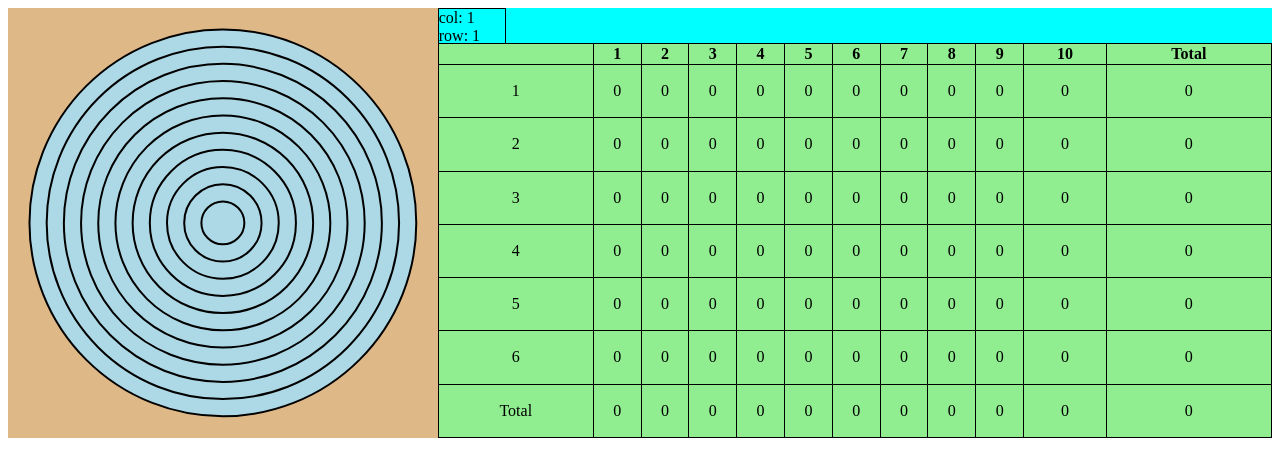
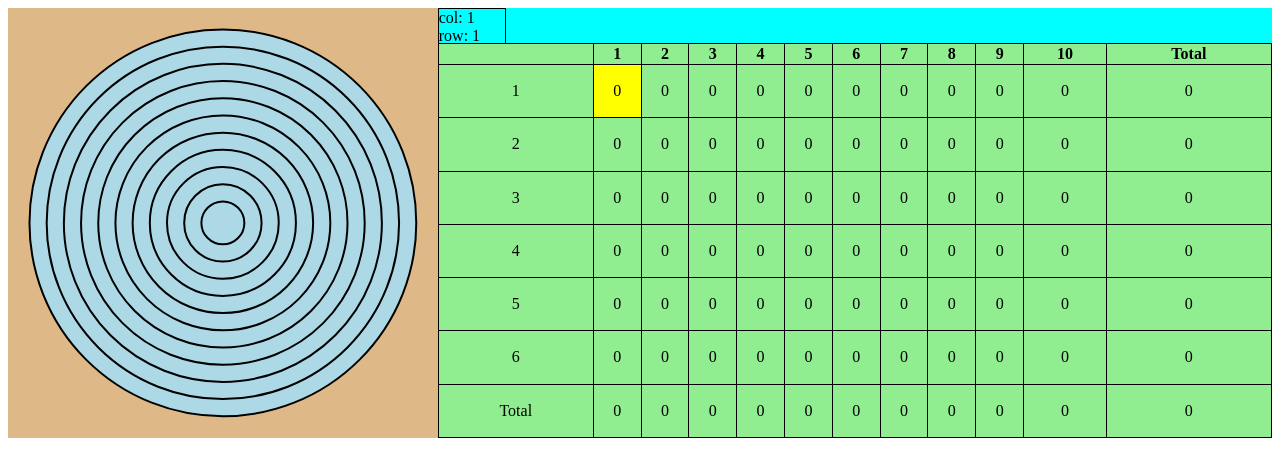
Before and after one commit to konbraphat51/Marksman, a Vue app: page / in a window 1280 px wide. Shown: the top 476 px of the page. Built offline with nearby package versions, Linux system fonts and the light colour scheme.

Commit message:
highlight selected cell

```diff
--- a/src/App.vue
+++ b/src/App.vue
@@ -12,8 +12,8 @@
 					:dataShot="dataShot"
 					:rows="rows"
 					:cols="cols"
-					@update:rowSelected="(val) => (rowSelected = val)"
-					@update:colSelected="(val) => (colSelected = val)"
+					v-model:rowSelected="rowSelected"
+					v-model:colSelected="colSelected"
 				/>
 			</div>
 		</div>
--- a/src/components/ScoreTable.vue
+++ b/src/components/ScoreTable.vue
@@ -19,6 +19,9 @@
 							$emit('update:rowSelected', rowIndex),
 								$emit('update:colSelected', colIndex)
 						"
+						:class="{
+							selected: rowIndex === rowSelected && colIndex === colSelected,
+						}"
 					>
 						0
 					</td>
@@ -28,6 +31,9 @@
 							$emit('update:rowSelected', rowIndex),
 								$emit('update:colSelected', -1)
 						"
+						:class="{
+							selected: rowIndex === rowSelected && colSelected === -1,
+						}"
 					>
 						0
 					</td>
@@ -42,6 +48,9 @@
 							$emit('update:rowSelected', -1),
 								$emit('update:colSelected', colIndex)
 						"
+						:class="{
+							selected: rowSelected === -1 && colSelected === colIndex,
+						}"
 					>
 						0
 					</td>
@@ -50,6 +59,9 @@
 						@click="
 							$emit('update:rowSelected', -1), $emit('update:colSelected', -1)
 						"
+						:class="{
+							selected: rowSelected === -1 && colSelected === -1,
+						}"
 					>
 						0
 					</td>
@@ -66,6 +78,8 @@ export default {
 		dataShot: Array,
 		cols: Number,
 		rows: Number,
+		colSelected: Number,
+		rowSelected: Number,
 	},
 	emits: ["update:colSelected", "update:rowSelected"],
 }
@@ -92,4 +106,8 @@ export default {
 	border: 1px solid black;
 	text-align: center;
 }
+
+.ScoreTable td.selected {
+	background-color: yellow; /* Highlight selected cell */
+}
 </style>
```
